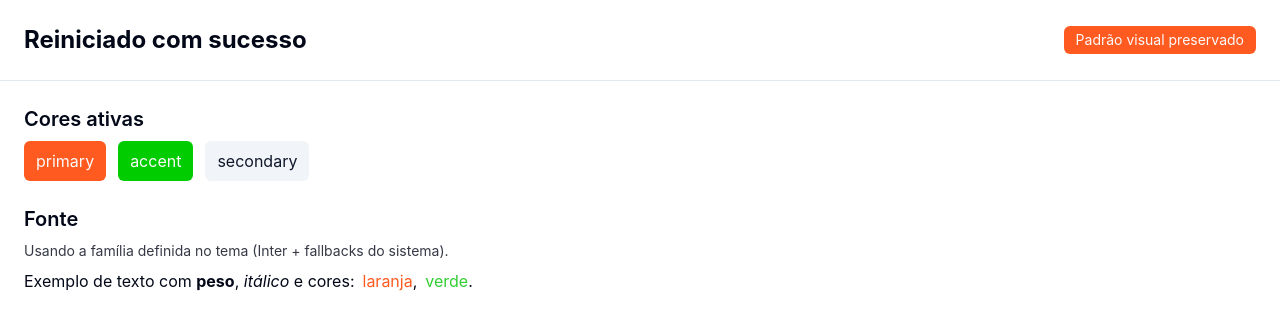
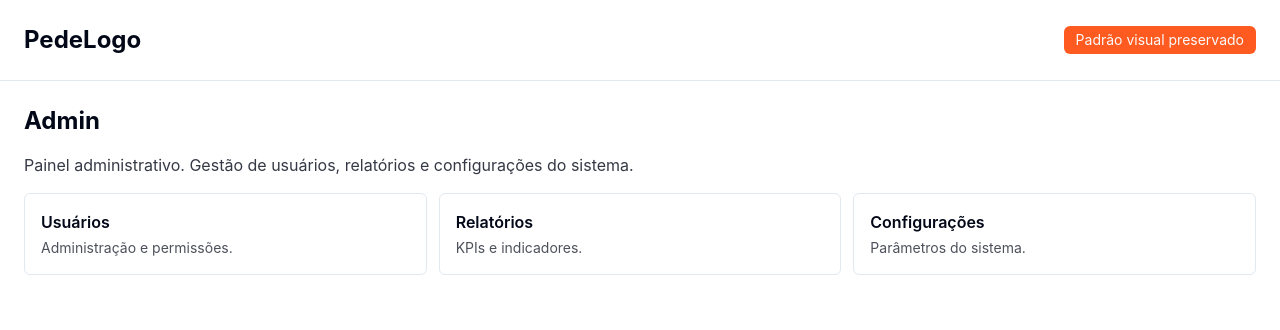
Before and after one commit to romeuwb/pedelogo-78, a React (Vite) app: page /admin in a window 1280 px wide. Shown: the top 330 px of the page. Built offline with nearby package versions, Linux system fonts and the light colour scheme.

Commit message:
feat: estrutura mínima de rotas para cliente, entregador, restaurante e admin (SPA)

```diff
--- a/package.json
+++ b/package.json
@@ -14,7 +14,8 @@
     "@capacitor/core": "^7.2.0",
     "@capacitor/ios": "^7.4.2",
     "react": "^18.3.1",
-    "react-dom": "^18.3.1"
+    "react-dom": "^18.3.1",
+    "react-router-dom": "^6.26.2"
   },
 "devDependencies": {
     "@types/react": "^18.3.3",
--- a/src/App.tsx
+++ b/src/App.tsx
@@ -1,30 +1,64 @@
+import { Link, Route, Routes } from 'react-router-dom'
+
+import ClientApp from './pages/ClientApp'
+import DeliveryApp from './pages/DeliveryApp'
+import RestaurantApp from './pages/RestaurantApp'
+import AdminPanel from './pages/AdminPanel'
+
+function Home() {
+  return (
+    <div className="p-6 space-y-6">
+      <section>
+        <h2 className="text-2xl font-bold mb-4">Escolha um módulo</h2>
+        <nav className="grid gap-3 sm:grid-cols-2 lg:grid-cols-4">
+          <Link to="/client" className="rounded-md p-4 border hover:bg-muted transition shadow-delivery">
+            <div className="font-semibold">Cliente</div>
+            <div className="text-sm opacity-70">Explorar restaurantes e fazer pedidos</div>
+          </Link>
+          <Link to="/delivery" className="rounded-md p-4 border hover:bg-muted transition">
+            <div className="font-semibold">Entregador</div>
+            <div className="text-sm opacity-70">Ver entregas e rotas</div>
+          </Link>
+          <Link to="/restaurant" className="rounded-md p-4 border hover:bg-muted transition">
+            <div className="font-semibold">Restaurante</div>
+            <div className="text-sm opacity-70">Gerenciar cardápio e pedidos</div>
+          </Link>
+          <Link to="/admin" className="rounded-md p-4 border hover:bg-muted transition">
+            <div className="font-semibold">Admin</div>
+            <div className="text-sm opacity-70">Painel administrativo</div>
+          </Link>
+        </nav>
+      </section>
+
+      <section className="space-y-2">
+        <h3 className="text-xl font-semibold">Tema</h3>
+        <div className="flex flex-wrap gap-3">
+          <span className="inline-flex items-center gap-2 px-3 py-2 rounded-md bg-primary text-primary-foreground">primary</span>
+          <span className="inline-flex items-center gap-2 px-3 py-2 rounded-md bg-accent text-accent-foreground">accent</span>
+          <span className="inline-flex items-center gap-2 px-3 py-2 rounded-md bg-secondary text-secondary-foreground">secondary</span>
+        </div>
+        <p className="text-sm opacity-80">Fonte padrão do tema ativa (Inter + fallbacks).</p>
+      </section>
+    </div>
+  )
+}
+
 export default function App() {
   return (
     <div className="min-h-screen bg-background text-foreground">
       <header className="p-6 border-b flex items-center justify-between">
-        <h1 className="text-2xl font-bold">Reiniciado com sucesso</h1>
+        <h1 className="text-2xl font-bold">PedeLogo</h1>
         <span className="px-3 py-1 rounded-md bg-primary text-primary-foreground text-sm">Padrão visual preservado</span>
       </header>
 
-      <main className="p-6 space-y-6">
-        <section className="space-y-2">
-          <h2 className="text-xl font-semibold">Cores ativas</h2>
-          <div className="flex flex-wrap gap-3">
-            <span className="inline-flex items-center gap-2 px-3 py-2 rounded-md bg-primary text-primary-foreground">primary</span>
-            <span className="inline-flex items-center gap-2 px-3 py-2 rounded-md bg-accent text-accent-foreground">accent</span>
-            <span className="inline-flex items-center gap-2 px-3 py-2 rounded-md bg-secondary text-secondary-foreground">secondary</span>
-          </div>
-        </section>
-
-        <section className="space-y-2">
-          <h2 className="text-xl font-semibold">Fonte</h2>
-          <p className="text-sm opacity-80">Usando a família definida no tema (Inter + fallbacks do sistema).</p>
-          <p>
-            Exemplo de texto com <strong>peso</strong>, <em>itálico</em> e cores:
-            <span className="ml-2 text-delivery-orange">laranja</span>,
-            <span className="ml-2 text-delivery-green">verde</span>.
-          </p>
-        </section>
+      <main>
+        <Routes>
+          <Route path="/" element={<Home />} />
+          <Route path="/client/*" element={<ClientApp />} />
+          <Route path="/delivery/*" element={<DeliveryApp />} />
+          <Route path="/restaurant/*" element={<RestaurantApp />} />
+          <Route path="/admin/*" element={<AdminPanel />} />
+        </Routes>
       </main>
     </div>
   )
--- a/src/main.tsx
+++ b/src/main.tsx
@@ -1,10 +1,13 @@
 import React from 'react'
 import ReactDOM from 'react-dom/client'
+import { BrowserRouter } from 'react-router-dom'
 import './index.css'
 import App from './App'
 
 ReactDOM.createRoot(document.getElementById('root')!).render(
   <React.StrictMode>
-    <App />
+    <BrowserRouter>
+      <App />
+    </BrowserRouter>
   </React.StrictMode>,
 )
--- /dev/null
+++ b/src/pages/AdminPanel.tsx
@@ -0,0 +1,22 @@
+export default function AdminPanel() {
+  return (
+    <div className="p-6 space-y-4">
+      <h2 className="text-2xl font-bold">Admin</h2>
+      <p className="opacity-80">Painel administrativo. Gestão de usuários, relatórios e configurações do sistema.</p>
+      <div className="grid gap-3 sm:grid-cols-3">
+        <div className="rounded-md border p-4">
+          <div className="font-semibold mb-1">Usuários</div>
+          <p className="text-sm opacity-70">Administração e permissões.</p>
+        </div>
+        <div className="rounded-md border p-4">
+          <div className="font-semibold mb-1">Relatórios</div>
+          <p className="text-sm opacity-70">KPIs e indicadores.</p>
+        </div>
+        <div className="rounded-md border p-4">
+          <div className="font-semibold mb-1">Configurações</div>
+          <p className="text-sm opacity-70">Parâmetros do sistema.</p>
+        </div>
+      </div>
+    </div>
+  )
+}
--- /dev/null
+++ b/src/pages/ClientApp.tsx
@@ -0,0 +1,18 @@
+export default function ClientApp() {
+  return (
+    <div className="p-6 space-y-4">
+      <h2 className="text-2xl font-bold">Cliente</h2>
+      <p className="opacity-80">Módulo base do cliente. Aqui você poderá listar restaurantes, cardápio e fazer pedidos.</p>
+      <div className="grid gap-3 sm:grid-cols-2">
+        <div className="rounded-md border p-4">
+          <div className="font-semibold mb-1">Explorar restaurantes</div>
+          <p className="text-sm opacity-70">Lista/Busca por restaurantes.</p>
+        </div>
+        <div className="rounded-md border p-4">
+          <div className="font-semibold mb-1">Carrinho e checkout</div>
+          <p className="text-sm opacity-70">Fluxo de compra básico.</p>
+        </div>
+      </div>
+    </div>
+  )
+}
--- /dev/null
+++ b/src/pages/DeliveryApp.tsx
@@ -0,0 +1,18 @@
+export default function DeliveryApp() {
+  return (
+    <div className="p-6 space-y-4">
+      <h2 className="text-2xl font-bold">Entregador</h2>
+      <p className="opacity-80">Módulo base do entregador. Acompanhe entregas, rotas e ganhos.</p>
+      <div className="grid gap-3 sm:grid-cols-2">
+        <div className="rounded-md border p-4">
+          <div className="font-semibold mb-1">Minhas entregas</div>
+          <p className="text-sm opacity-70">Fila e status das entregas.</p>
+        </div>
+        <div className="rounded-md border p-4">
+          <div className="font-semibold mb-1">Roteirização</div>
+          <p className="text-sm opacity-70">Mapa/rota otimizada (placeholder).</p>
+        </div>
+      </div>
+    </div>
+  )
+}
--- /dev/null
+++ b/src/pages/RestaurantApp.tsx
@@ -0,0 +1,22 @@
+export default function RestaurantApp() {
+  return (
+    <div className="p-6 space-y-4">
+      <h2 className="text-2xl font-bold">Restaurante</h2>
+      <p className="opacity-80">Módulo do restaurante. Gerencie cardápio, pedidos e horários.</p>
+      <div className="grid gap-3 sm:grid-cols-3">
+        <div className="rounded-md border p-4">
+          <div className="font-semibold mb-1">Cardápio</div>
+          <p className="text-sm opacity-70">Categorias e produtos.</p>
+        </div>
+        <div className="rounded-md border p-4">
+          <div className="font-semibold mb-1">Pedidos</div>
+          <p className="text-sm opacity-70">Gerenciamento de pedidos.</p>
+        </div>
+        <div className="rounded-md border p-4">
+          <div className="font-semibold mb-1">Configurações</div>
+          <p className="text-sm opacity-70">Dados gerais do restaurante.</p>
+        </div>
+      </div>
+    </div>
+  )
+}
```
Also changed, not shown: 1 other file (tests, documents, lock files or other folders).
